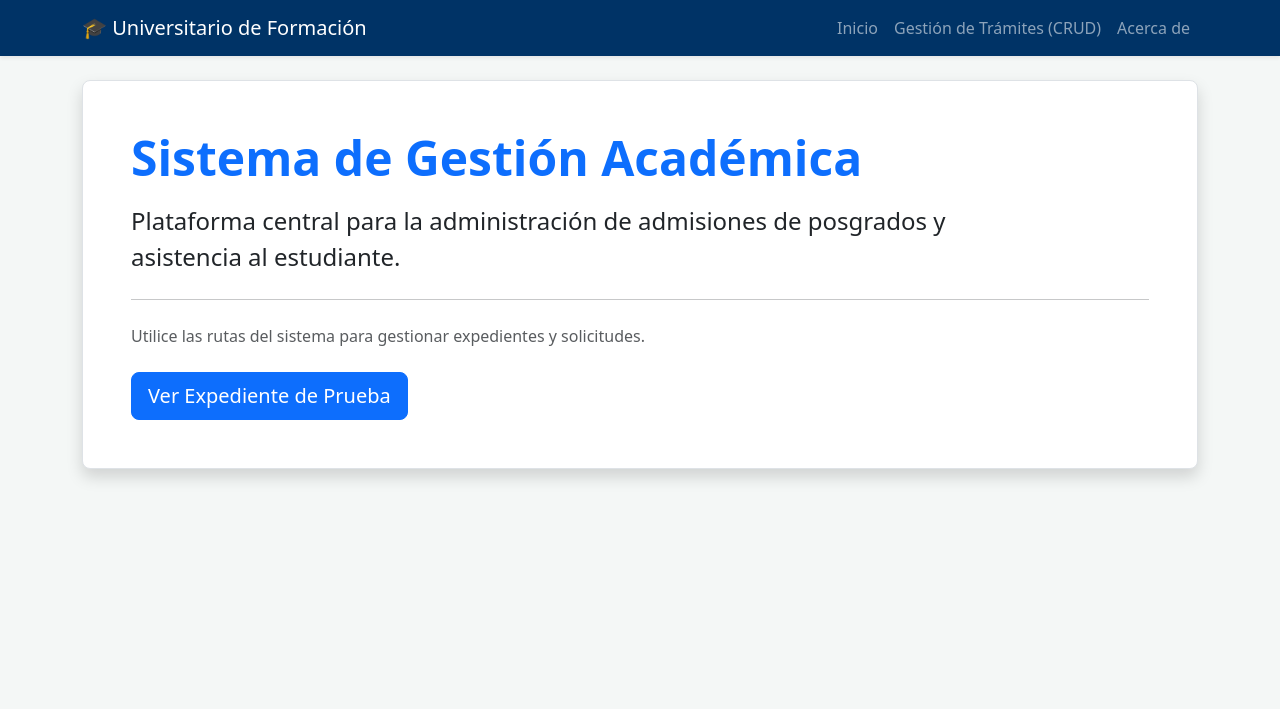
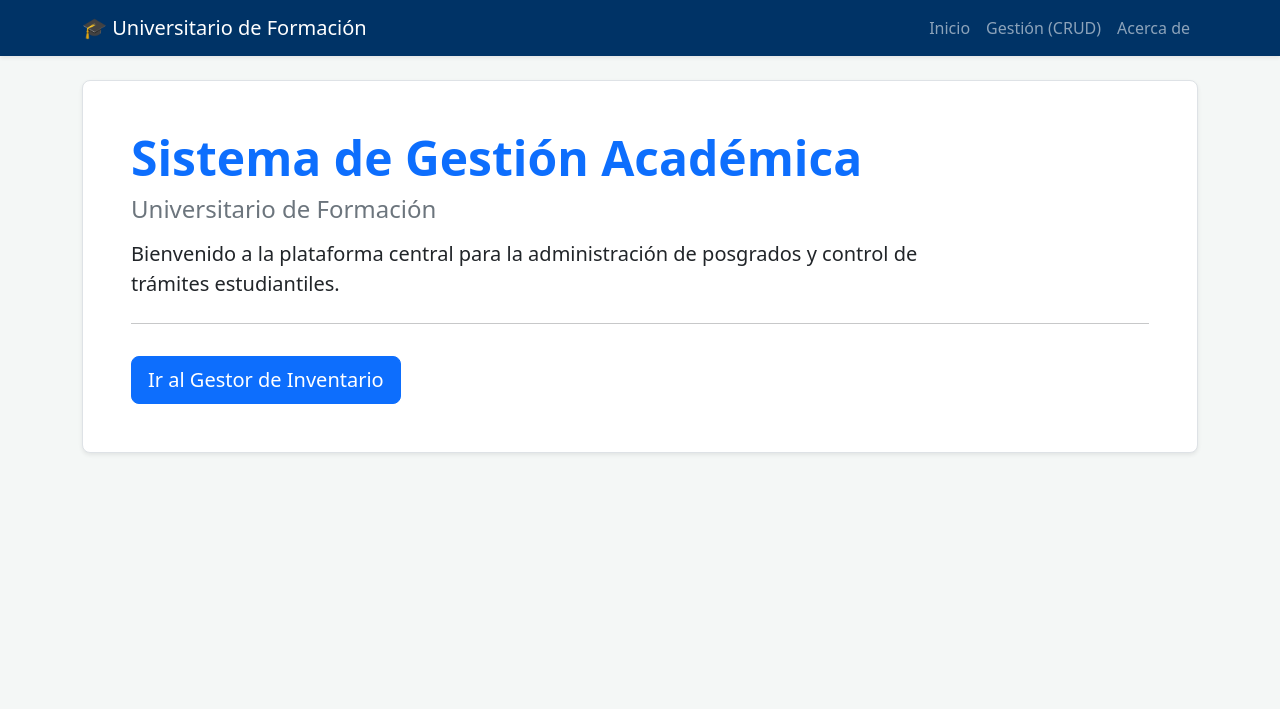
Before and after one commit to VictorAguirreCev/proyecto_GestionAcademica_UF, a Flask app: page / in a window 1280 px wide. Shown: the top 709 px of the page. Run offline with Flask 3, Linux system fonts and the light colour scheme.

Commit message:
actualizacion 2 s11

```diff
--- a/templates/base.html
+++ b/templates/base.html
@@ -16,9 +16,9 @@
             </button>
             <div class="collapse navbar-collapse" id="navbarNav">
 <ul class="navbar-nav ms-auto">
-    <li class="nav-item"><a class="nav-link" href="{{ url_for('home') }}">Inicio</a></li>
-    <li class="nav-item"><a class="nav-link" href="{{ url_for('gestion_tramites') }}">Gestión de Trámites (CRUD)</a></li>
-    <li class="nav-item"><a class="nav-link" href="{{ url_for('about') }}">Acerca de</a></li>
+    <li class="nav-item"><a class="nav-link" href="/">Inicio</a></li>
+    <li class="nav-item"><a class="nav-link" href="/gestion">Gestión (CRUD)</a></li>
+    <li class="nav-item"><a class="nav-link" href="/about">Acerca de</a></li>
 </ul>
             </div>
         </div>
--- a/templates/index.html
+++ b/templates/index.html
@@ -1,13 +1,13 @@
 {% extends "base.html" %}
 
-{% block title %}Inicio - Gestión Académica UF{% endblock %}
+{% block title %}Inicio - Gestión Académica{% endblock %}
 
 {% block content %}
-<div class="p-5 mb-4 bg-white border rounded-3 shadow">
+<div class="p-5 mb-4 bg-white border rounded-3 shadow-sm">
     <h1 class="display-5 fw-bold text-primary">Sistema de Gestión Académica</h1>
-    <p class="col-md-10 fs-4 mt-3">Plataforma central para la administración de admisiones de posgrados y asistencia al estudiante.</p>
+    <h2 class="fs-4 text-secondary">Universitario de Formación</h2>
+    <p class="col-md-10 fs-5 mt-3">Bienvenido a la plataforma central para la administración de posgrados y control de trámites estudiantiles.</p>
     <hr class="my-4">
-    <p class="text-muted">Utilice las rutas del sistema para gestionar expedientes y solicitudes.</p>
-    <a href="{{ url_for('perfil_estudiante', nombre='Victor') }}" class="btn btn-primary btn-lg mt-2">Ver Expediente de Prueba</a>
+    <a href="/gestion" class="btn btn-primary btn-lg mt-2">Ir al Gestor de Inventario</a>
 </div>
 {% endblock %}
```
